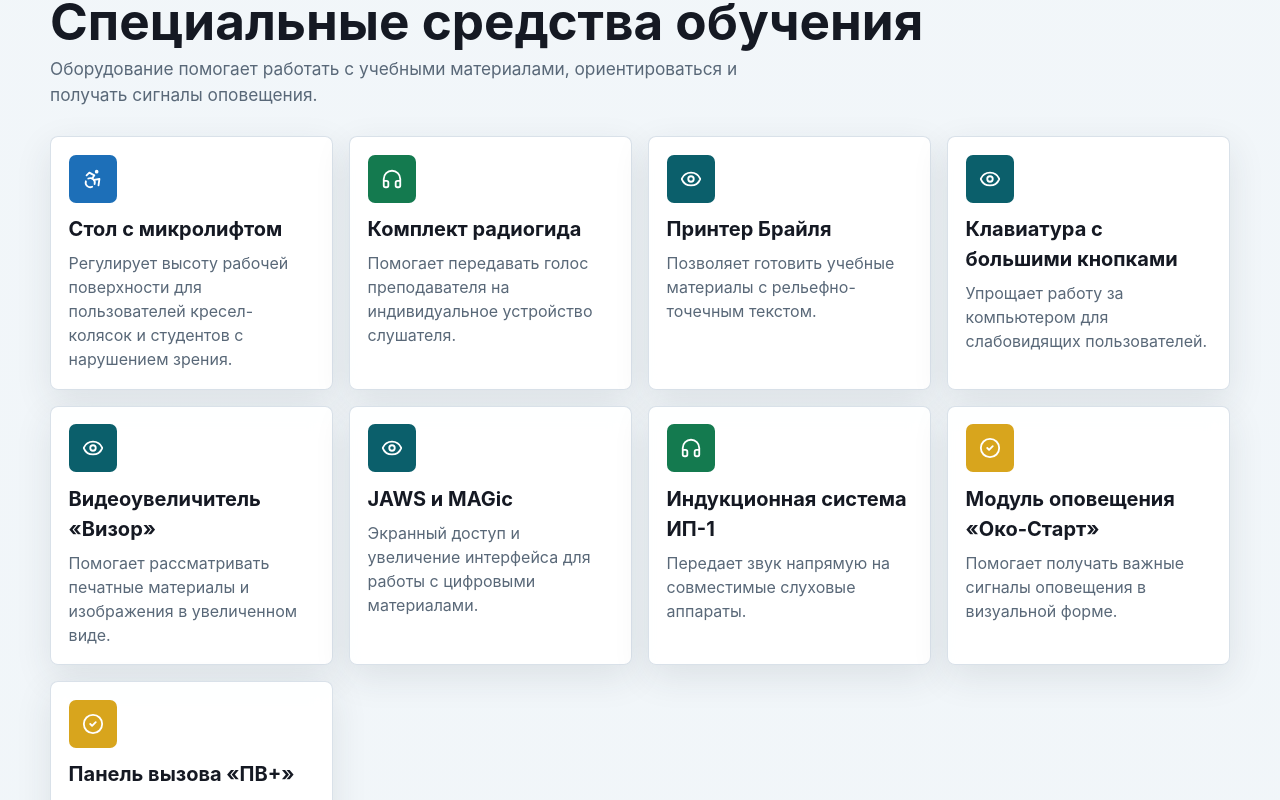
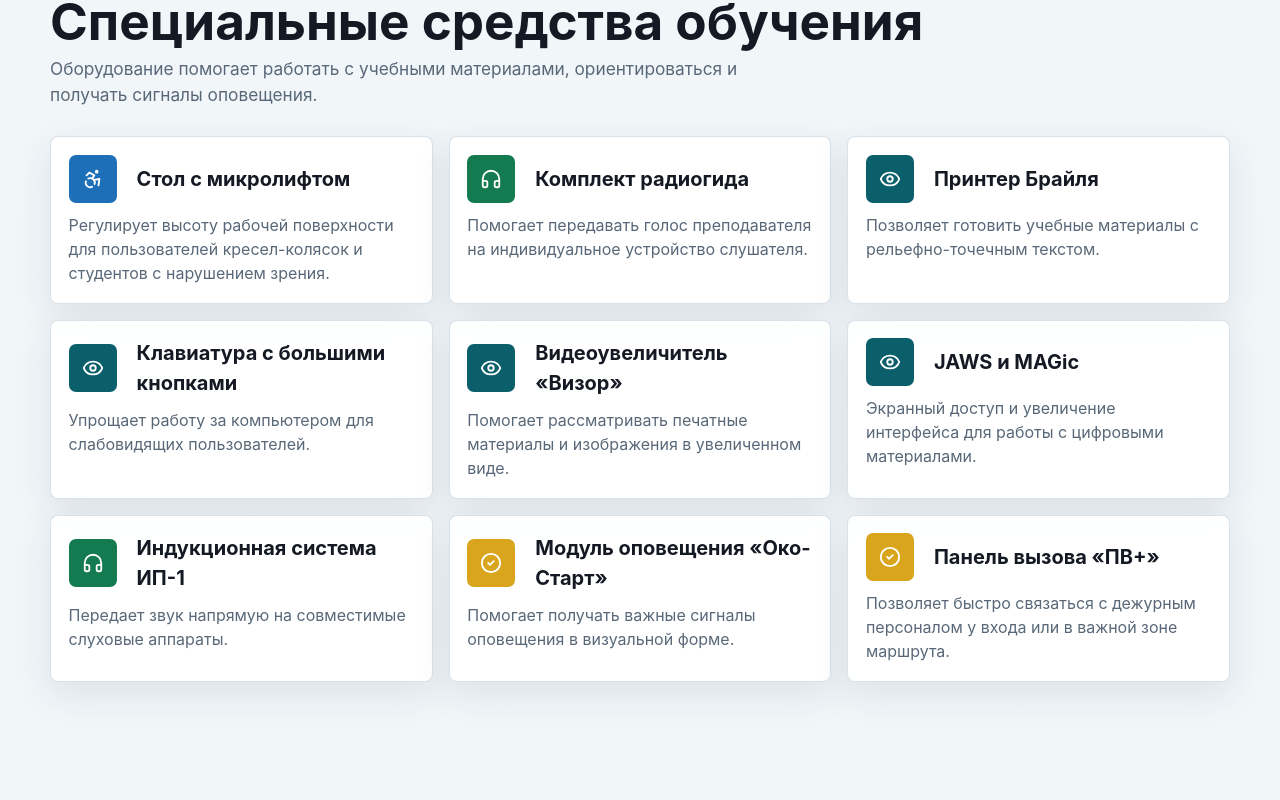
Before and after one commit to Suprusha800/festu, a React (Vite) app: page / in a window 1280 px wide. Shown: the part 5800-6600 px from the top of the page. Built offline with nearby package versions, Linux system fonts and the light colour scheme.

Commit message:
mini fix

```diff
--- a/src/App.tsx
+++ b/src/App.tsx
@@ -374,10 +374,12 @@ export function App() {
               const Icon = equipmentIcons[item.group];
               return (
                 <article className="equipmentItem" key={item.title}>
-                  <span className={`equipmentIcon ${item.group}`}>
+                  <div className="equipmentItemContent">
+                    <span className={`equipmentIcon ${item.group}`}>
                     <Icon size={22} />
                   </span>
-                  <h3>{item.title}</h3>
+                    <h3>{item.title}</h3>
+                  </div>
                   <p>{item.description}</p>
                 </article>
               );
--- a/src/styles.css
+++ b/src/styles.css
@@ -836,11 +836,25 @@ a:focus-visible,
 }
 
 .equipmentGrid {
-  grid-template-columns: repeat(4, minmax(0, 1fr));
+  grid-template-columns: repeat(3, minmax(0, 1fr));
 }
 
 .equipmentItem {
   padding: 1.1rem;
+  display: flex;
+  flex-direction: column;
+  gap: 10px;
+}
+
+.equipmentItemContent {
+  display: flex;
+  flex-direction: row;
+  gap: 20px;
+  align-items: center;
+
+  h3 {
+    margin: 0;
+  }
 }
 
 .infoGrid,
@@ -969,6 +983,7 @@ a:focus-visible,
   place-items: center;
   border-radius: 7px;
   color: #fff;
+  flex-shrink: 0;
 }
 
 .equipmentIcon.vision {
```
